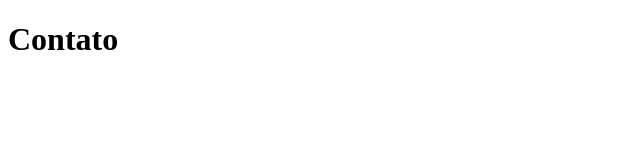
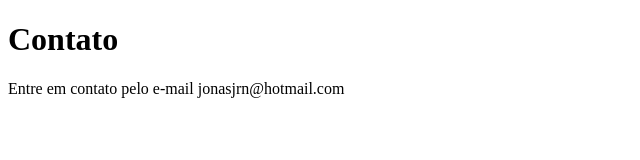
Before and after one commit to jonasjrn/sistema-de-cadastro, a plain HTML site: page contato.html in a window 1280 px wide. Shown: the whole page, without its empty margins (0-640 px from the left). Drawn offline with Linux system fonts and the light colour scheme.

Commit message:
adiconando e-mail de contato

```diff
--- a/contato.html
+++ b/contato.html
@@ -7,5 +7,6 @@
 </head>
 <body>
     <h1>Contato</h1>
+    <p>Entre em contato pelo e-mail jonasjrn@hotmail.com</p>
 </body>
 </html>
```
